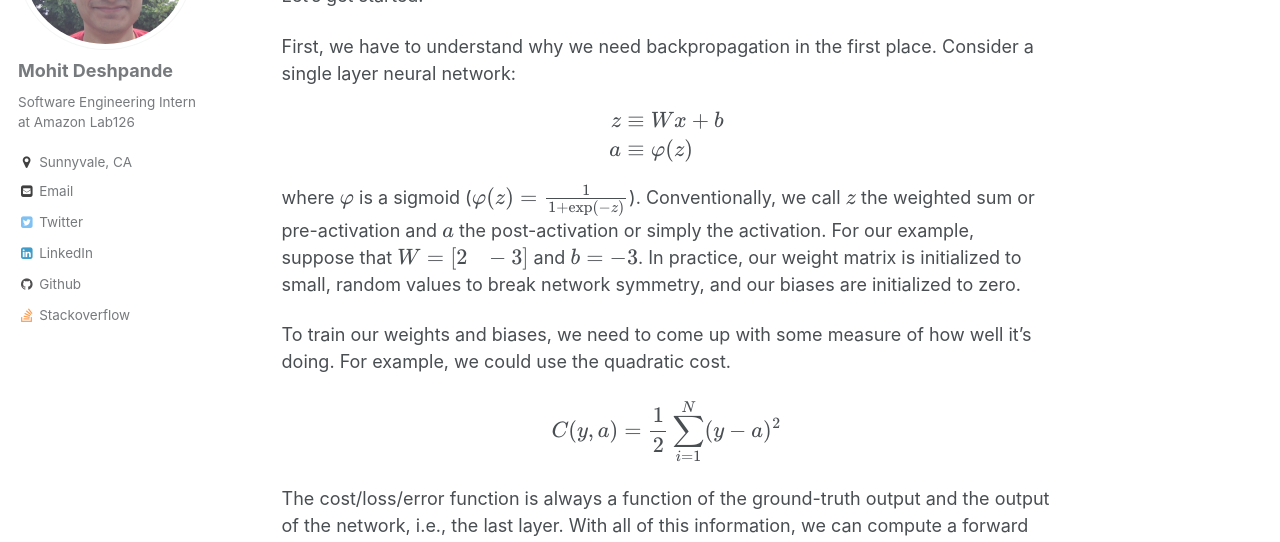
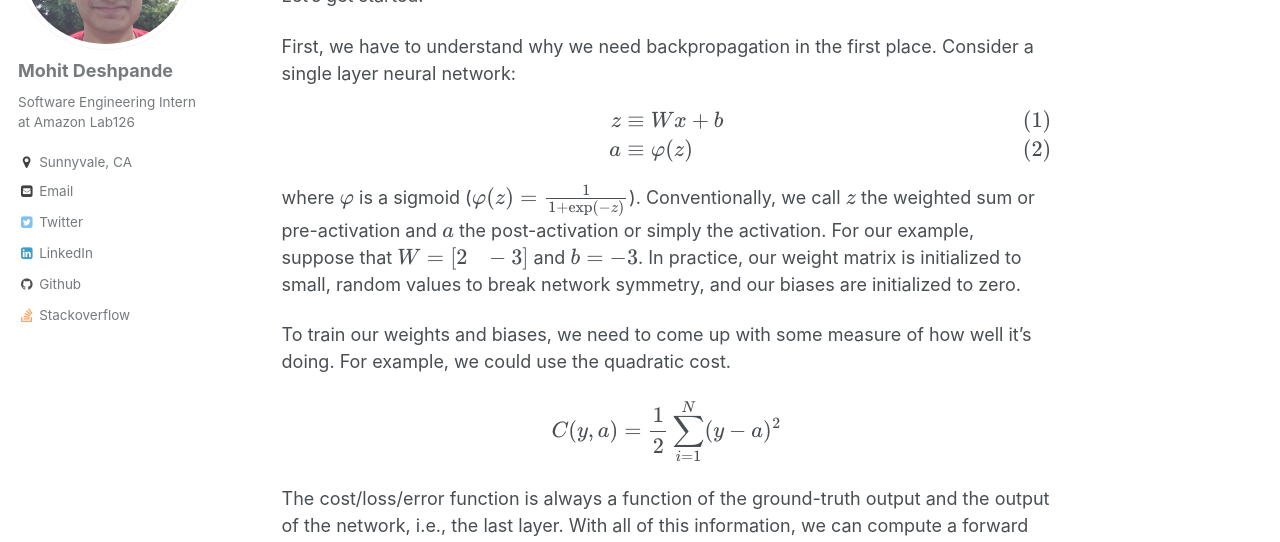
Before and after one commit to mohitd/mohitd.github.io, a Jekyll site: the page built from _posts/2017-11-22-backpropagation.md, in a window 1280 px wide and 900 px high, scrolled down 768 px. Shown: the part 150-692 px from the top of the window. Built offline with Jekyll 4.4.1, drawn with Linux system fonts in a browser that asks for light colours; formulas are drawn with MathJax 3.

Commit message:
Didn't work. Replacing align* with align

```diff
--- a/_posts/2017-11-22-backpropagation.md
+++ b/_posts/2017-11-22-backpropagation.md
@@ -18,14 +18,12 @@ Let's get started!
 
 First, we have to understand why we need backpropagation in the first place. Consider a single layer neural network:
 
-{% raw %}
 $$
-\begin{align*}
+\begin{align}
 z &\equiv Wx + b\\
 a &\equiv \varphi(z)
-\end{align*}
+\end{align}
 $$
-{% endraw %}
 
 where $\varphi$ is a sigmoid ($\varphi(z) = \frac{1}{1+\exp(-z)}$). Conventionally, we call $z$ the weighted sum or pre-activation and $a$ the post-activation or simply the activation. For our example, suppose that $W = [2~~~-3]$ and $b = -3$. In practice, our weight matrix is initialized to small, random values to break network symmetry, and our biases are initialized to zero.
 
```
